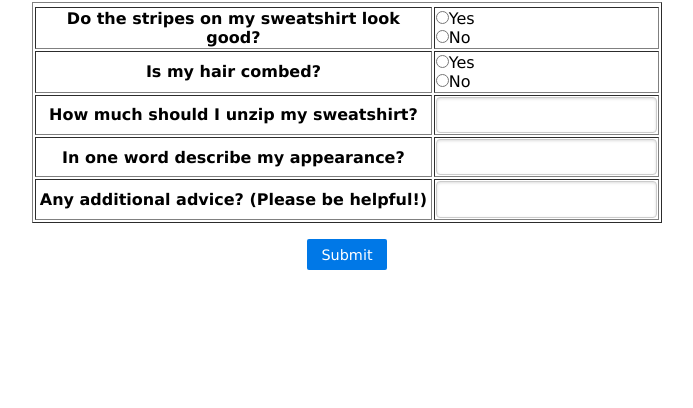
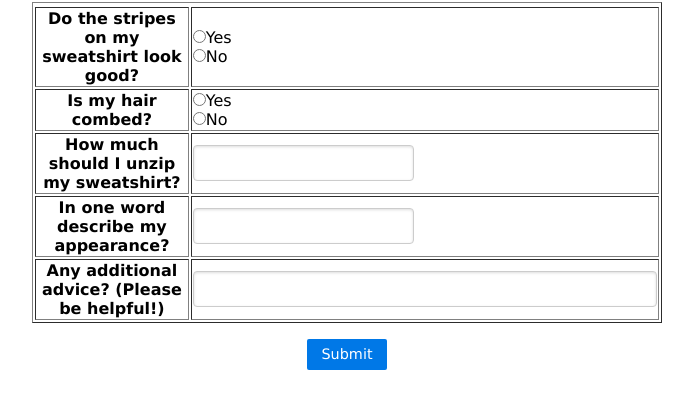
Before and after one commit to ronncc2/ronncc2.github.io, a plain HTML site: page index.html in a window 1280 px wide. Shown: the part 464-872 px from the top of the page, without its empty margins (293-986 px from the left). Before the commit the page ends 800 px from the top, so only its background shows below. Drawn offline with nearby package versions, Linux system fonts and the light colour scheme.

Commit message:
Update index.html

```diff
--- a/index.html
+++ b/index.html
@@ -51,7 +51,7 @@
 </tr>
 
     <tr><th>Any additional advice? (Please be helpful!)</th>
-      <td><input type="text" name="impression" value=""></td>
+      <td><input type="text" name="impression" value="" size="50"></td>
 </tr>
 
 </tbody>
```
